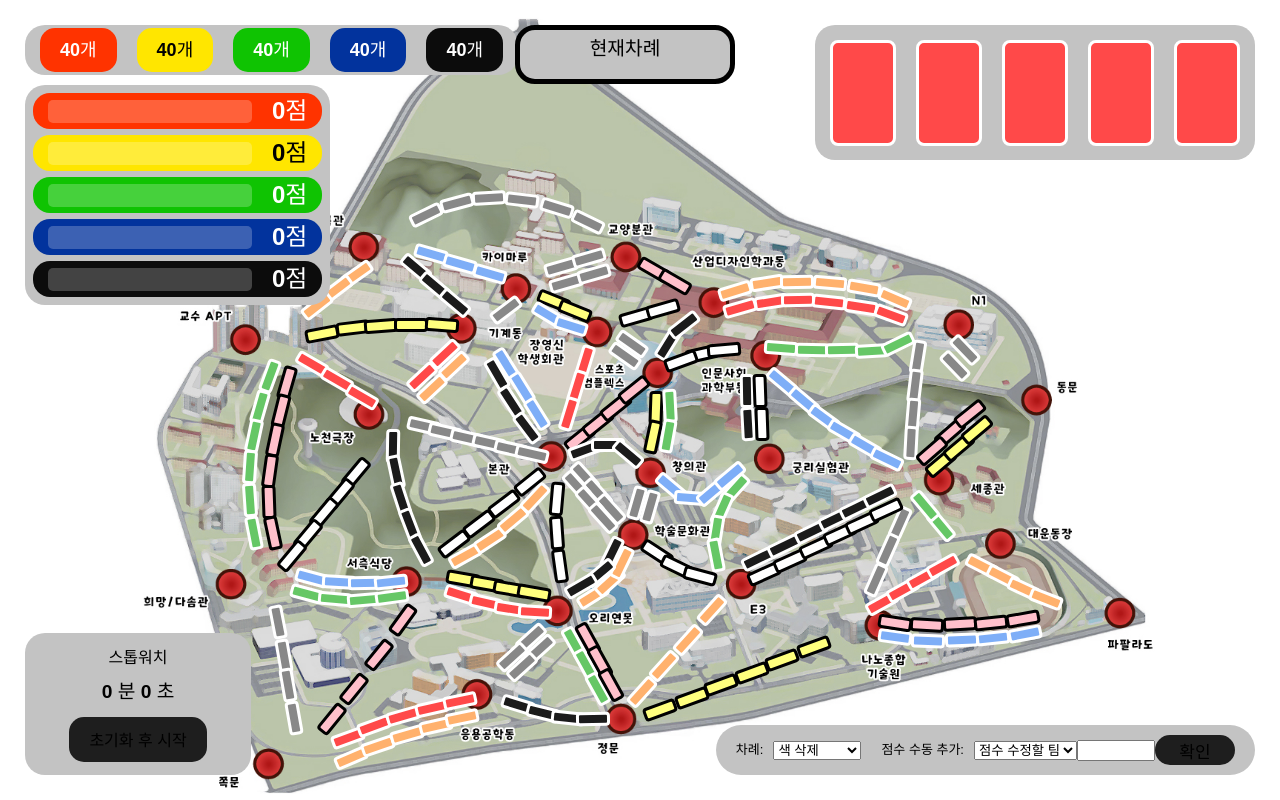
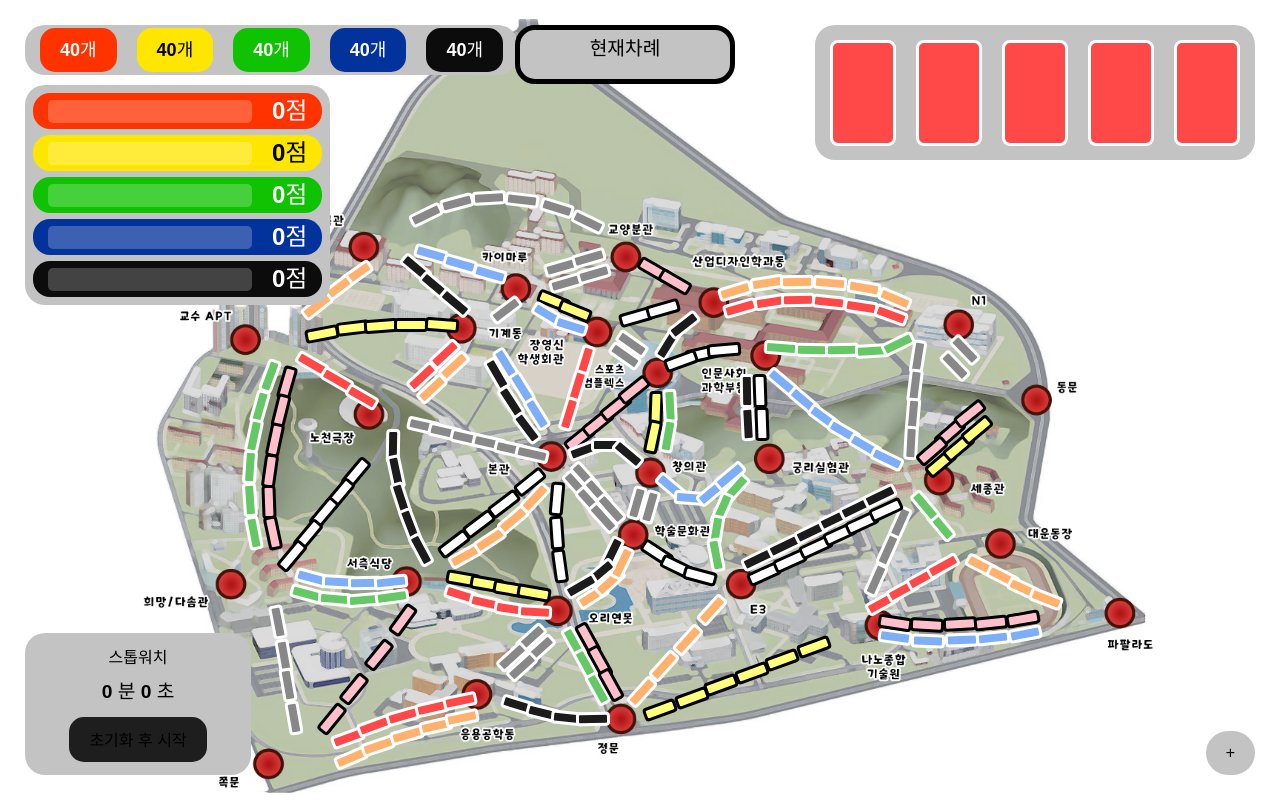
Before and after one commit to ucsaes/soteam2, a React (Vite) app: page / in a window 1280 px wide. Built offline with nearby package versions, Linux system fonts and the light colour scheme.

Commit message:
20250124

```diff
--- a/src/App.jsx
+++ b/src/App.jsx
@@ -24,6 +24,7 @@ function App() {
     blue: controlPlayer === 3,
     black: controlPlayer === 4,
   });
+  const [isCtrlVisible, setIsCtrlVisible] = useState(false);
 
   const [raneDropdown, setRaneDropdown] = useState('');
   const [scoreDropdown, setScoreDropdown] = useState('');
@@ -477,7 +478,11 @@ function App() {
       </div>
 
       {/*조작부*/}
-      <div className={`board control ${controlColor}`}>
+      <div
+        className={`board control ${controlColor} ${
+          isCtrlVisible ? '' : 'hidden'
+        }`}
+      >
         <div className="manual">차례:</div>
         <select
           className="raneDropdown"
@@ -521,6 +526,15 @@ function App() {
         </button>
       </div>
 
+      <div
+        className={`board control ${controlColor}`}
+        onClick={() => {
+          setIsCtrlVisible(!isCtrlVisible);
+        }}
+      >
+        {isCtrlVisible ? '-' : '+'}
+      </div>
+
       {/*결과 보기*/}
       {/* <button
         className="viewresult"
```
